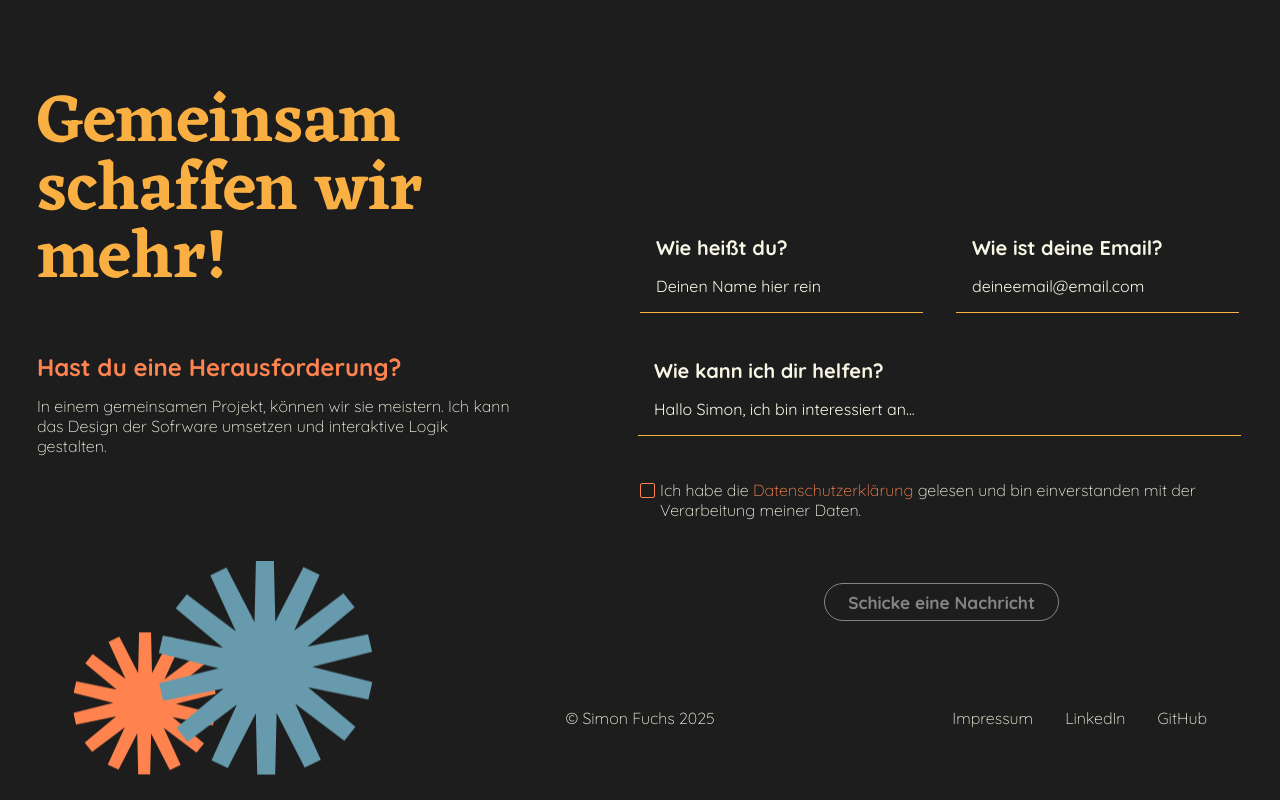
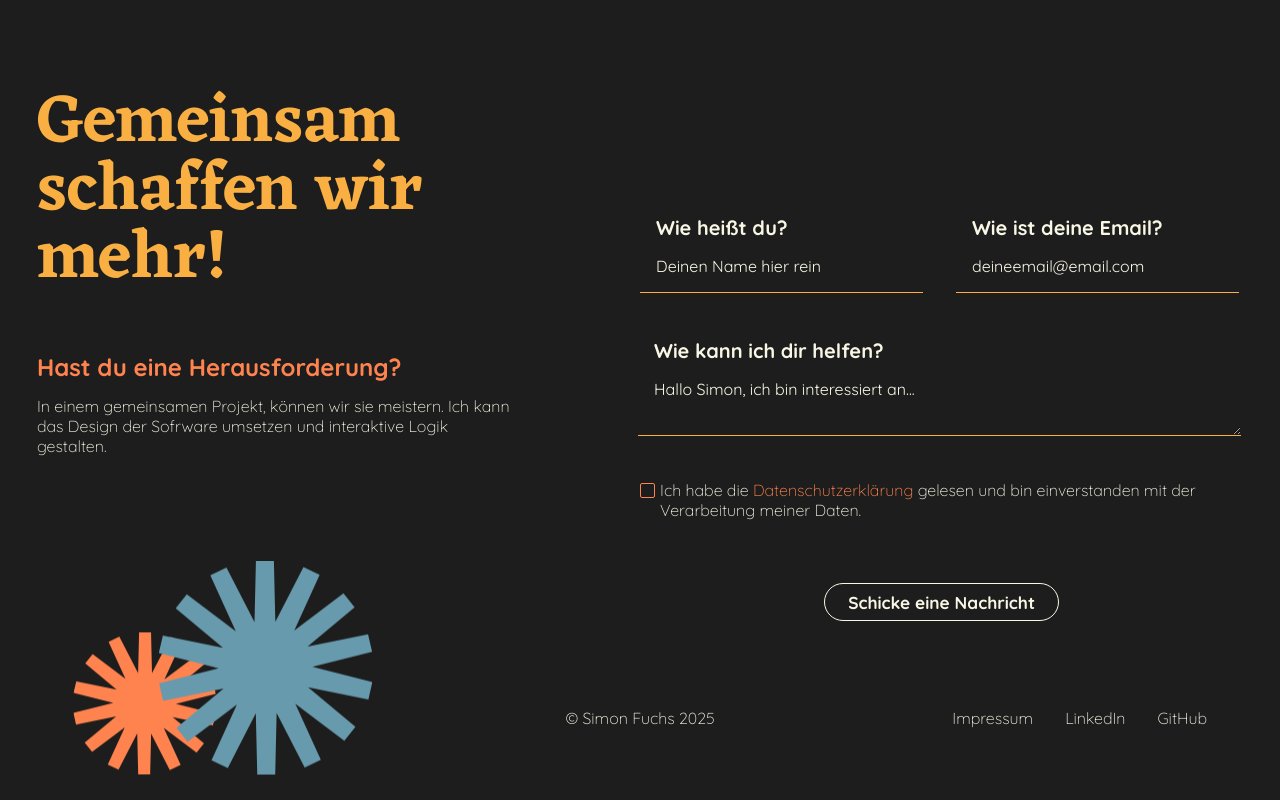
Before and after one commit to SimCommit/portfolio-website, an Angular app: page / in a window 1280 px wide. Shown: the part 4000-4800 px from the top of the page. Built offline with nearby package versions, Linux system fonts and the light colour scheme.

Commit message:
feat: add basic form logic to ContactComponent

```diff
--- a/src/app/main-page/contact/contact.component.html
+++ b/src/app/main-page/contact/contact.component.html
@@ -7,23 +7,25 @@
                  </p>
         </div>
 
-        <form id="contact-form">
+        <form id="contact-form" (ngSubmit)="onSubmit()">
             <div id="contact-info-group">
-                <label class="text-input">
+                <label for="name" class="text-input">
                     <span>Wie heißt du?</span>
-                    <input (click)="activateFirstClick(nameInput)" type="text" placeholder="Deinen Name hier rein"
+                    <input [(ngModel)]="submittedContact.name" id="name" name="name" (click)="activateFirstClick(nameInput)" type="text" placeholder="Deinen Name hier rein"
                         required>
                 </label>
-                <label class="text-input">
+
+                <label for="email" class="text-input">
                     <span>Wie ist deine Email?</span>
-                    <input type="email" placeholder="deineemail@email.com" required>
+                    <input [(ngModel)]="submittedContact.email" id="email" name="email" type="email" placeholder="deineemail@email.com" required>
                 </label>
             </div>
 
-            <label class="text-input">
+            <label for="message" class="text-input">
                 <span>Wie kann ich dir helfen?</span>
-                <input type="text" placeholder="Hallo Simon, ich bin interessiert an..." required>
+                <textarea [(ngModel)]="submittedContact.message"  id="message" name="message" type="text" placeholder="Hallo Simon, ich bin interessiert an..." required></textarea>
             </label>
+
             <div id="checkbox-container">
                 <label id="checkbox-label">
                     <input id="checkbox" type="checkbox" [(ngModel)]="checkboxInput.isChecked" name="checkbox" required>
@@ -44,7 +46,7 @@
             </div>
 
 
-            <button type="submit" disabled>Schicke eine Nachricht</button>
+            <button type="submit">Schicke eine Nachricht</button>
         </form>
     </main>
 
--- a/src/app/main-page/contact/contact.component.scss
+++ b/src/app/main-page/contact/contact.component.scss
@@ -57,7 +57,8 @@ form {
     padding-left: 16px;
   }
 
-  input {
+  input,
+  textarea {
     width: 100%;
     background: none;
     border: none;
@@ -71,6 +72,12 @@ form {
       color: $main-ivory;
       opacity: 1; /* Firefox */
     }
+  }
+
+  textarea {
+    resize: vertical;
+    min-height: 54px;
+    max-height: 6.5rem;
   }
 }
 
--- a/src/app/main-page/contact/contact.component.ts
+++ b/src/app/main-page/contact/contact.component.ts
@@ -11,6 +11,16 @@ import { RouterLink } from '@angular/router';
   styleUrl: './contact.component.scss',
 })
 export class ContactComponent {
+  submittedContact: ContactData = {
+    name: '',
+    email: '',
+    message: '',
+  };
+
+  onSubmit() {
+    console.log(this.submittedContact);
+  }
+
   firstClickName = false;
 
   nameInput: InputFieldStates = {
@@ -23,7 +33,7 @@ export class ContactComponent {
     isClickedFirstTime: false,
   };
 
-  toggleCheckedState(inputToToggle:InputFieldStates): void {
+  toggleCheckedState(inputToToggle: InputFieldStates): void {
     inputToToggle.isChecked = !inputToToggle.isChecked;
   }
 
@@ -36,3 +46,9 @@ interface InputFieldStates {
   isChecked: boolean;
   isClickedFirstTime: boolean;
 }
+
+interface ContactData {
+  name: string;
+  email: string;
+  message: string;
+}
```
